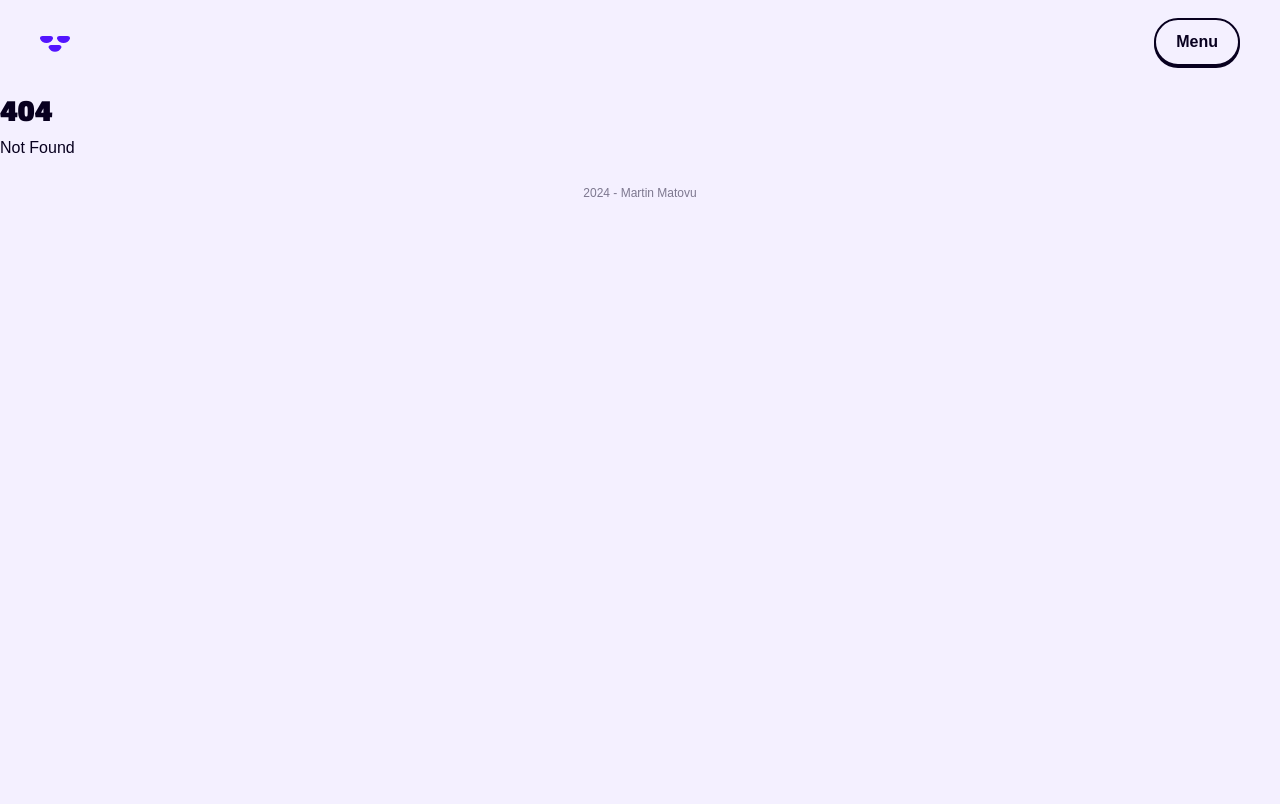
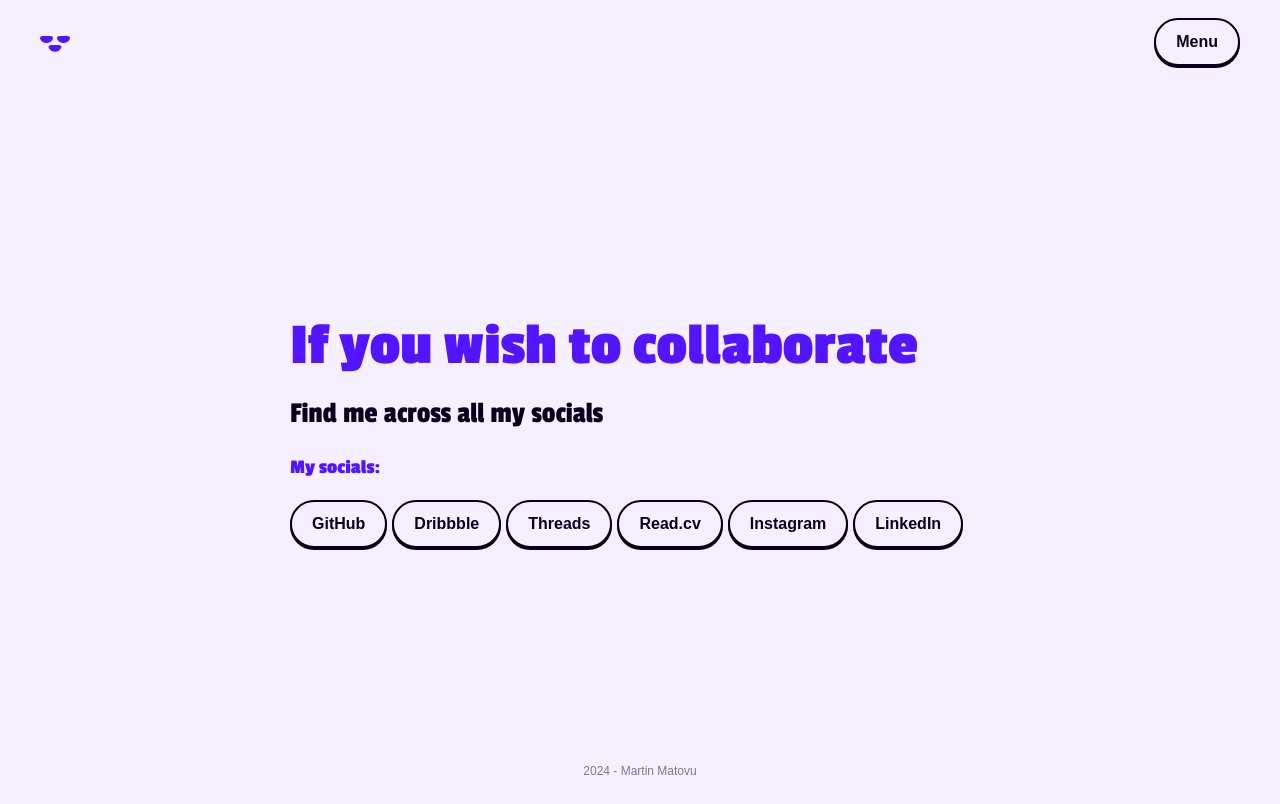
Before and after one commit to matovius/martin, a SvelteKit app: page /contact in a window 1280 px wide. Before the commit this address had no page. Built offline with nearby package versions, Linux system fonts and the light colour scheme.

Commit message:
Add contact page

```diff
--- /dev/null
+++ b/src/routes/contact/+page.svelte
@@ -0,0 +1,180 @@
+<script lang="ts">
+	import { onMount } from 'svelte';
+	import { quadInOut } from 'svelte/easing';
+	import { fade, fly } from 'svelte/transition';
+	import ComingSoon from '$lib/components/ComingSoon.svelte';
+
+	let showPage: boolean = false;
+
+	onMount(() => {
+		setTimeout(() => {
+			showPage = true;
+		}, 200);
+	});
+</script>
+
+<svelte:head>
+	<title>Where to get in touch - Martin Matovu</title>
+</svelte:head>
+
+{#if showPage}
+	<main
+		class="main"
+		in:fly={{ duration: 200, easing: quadInOut, x: 0, y: 50, opacity: 0 }}
+		out:fade={{ duration: 200, easing: quadInOut }}
+	>
+		<section id="hero" class="section hero">
+			<div class="container">
+				<div class="headline">
+					<h1 class="h1 heading">If you wish to collaborate</h1>
+					<h2 class="h4 subheading">Find me across all my socials</h2>
+				</div>
+
+				<div class="socials">
+					<h5 class="heading">My socials:</h5>
+
+					<div class="list">
+						<a
+							href="https://github.com/matovius"
+							target="_blank"
+							rel="noopener noreferrer"
+							class="button github"
+						>
+							<div class="front">
+								<span>GitHub</span>
+							</div>
+						</a>
+						<a
+							href="https://dribbble.com/matovius"
+							target="_blank"
+							rel="noopener noreferrer"
+							class="button dribbble"
+						>
+							<div class="front">
+								<span>Dribbble</span>
+							</div>
+						</a>
+						<a
+							href="https://threads.net/matovius_"
+							target="_blank"
+							rel="noopener noreferrer"
+							class="button threads"
+						>
+							<div class="front">
+								<span>Threads</span>
+							</div>
+						</a>
+						<a
+							href="https://read.cv/matovius"
+							target="_blank"
+							rel="noopener noreferrer"
+							class="button instagram"
+						>
+							<div class="front">
+								<span>Read.cv</span>
+							</div>
+						</a>
+						<a
+							href="https://instagram.com/matovius_"
+							target="_blank"
+							rel="noopener noreferrer"
+							class="button instagram"
+						>
+							<div class="front">
+								<span>Instagram</span>
+							</div>
+						</a>
+						<a
+							href="https://linkedin.com/in/martin-matovu"
+							target="_blank"
+							rel="noopener noreferrer"
+							class="button linkedin"
+						>
+							<div class="front">
+								<span>LinkedIn</span>
+							</div>
+						</a>
+					</div>
+				</div>
+			</div>
+		</section>
+	</main>
+{/if}
+
+<style>
+	.main {
+		width: 100%;
+		height: calc(90dvh - 70px);
+		display: flex;
+		flex-direction: column;
+		justify-content: center;
+		align-items: center;
+		padding-inline: 20px;
+		padding-block: 120px 40px;
+
+		& > .section {
+			width: 100%;
+			display: flex;
+			flex-direction: column;
+			justify-content: center;
+			align-items: center;
+		}
+	}
+
+	.hero {
+		& > .container {
+			padding-bottom: 40px;
+
+			& > .headline {
+				display: flex;
+				flex-direction: column;
+				gap: 20px;
+
+				& > .heading {
+					color: hsl(var(--clr-primary));
+				}
+			}
+
+			& > .main-cta {
+				padding-top: 20px;
+
+				& > .talk-to-me {
+					width: 100%;
+					display: inline-block;
+
+					& > .front {
+						padding-inline: 96px;
+						background: hsl(var(--clr-secondary));
+					}
+
+					@media screen and (min-width: 480px) {
+						width: fit-content;
+					}
+				}
+			}
+
+			& > .socials {
+				width: 100%;
+				display: flex;
+				flex-direction: column;
+				padding-top: 20px;
+
+				& > .heading {
+					color: hsl(var(--clr-primary));
+					font-size: 20px;
+					font-weight: 600;
+					line-height: 1.5;
+				}
+
+				& > .list {
+					width: 100%;
+					display: flex;
+					flex-direction: row;
+					flex-wrap: wrap;
+					gap: 5px;
+					padding-top: 20px;
+				}
+			}
+		}
+	}
+</style>
```
